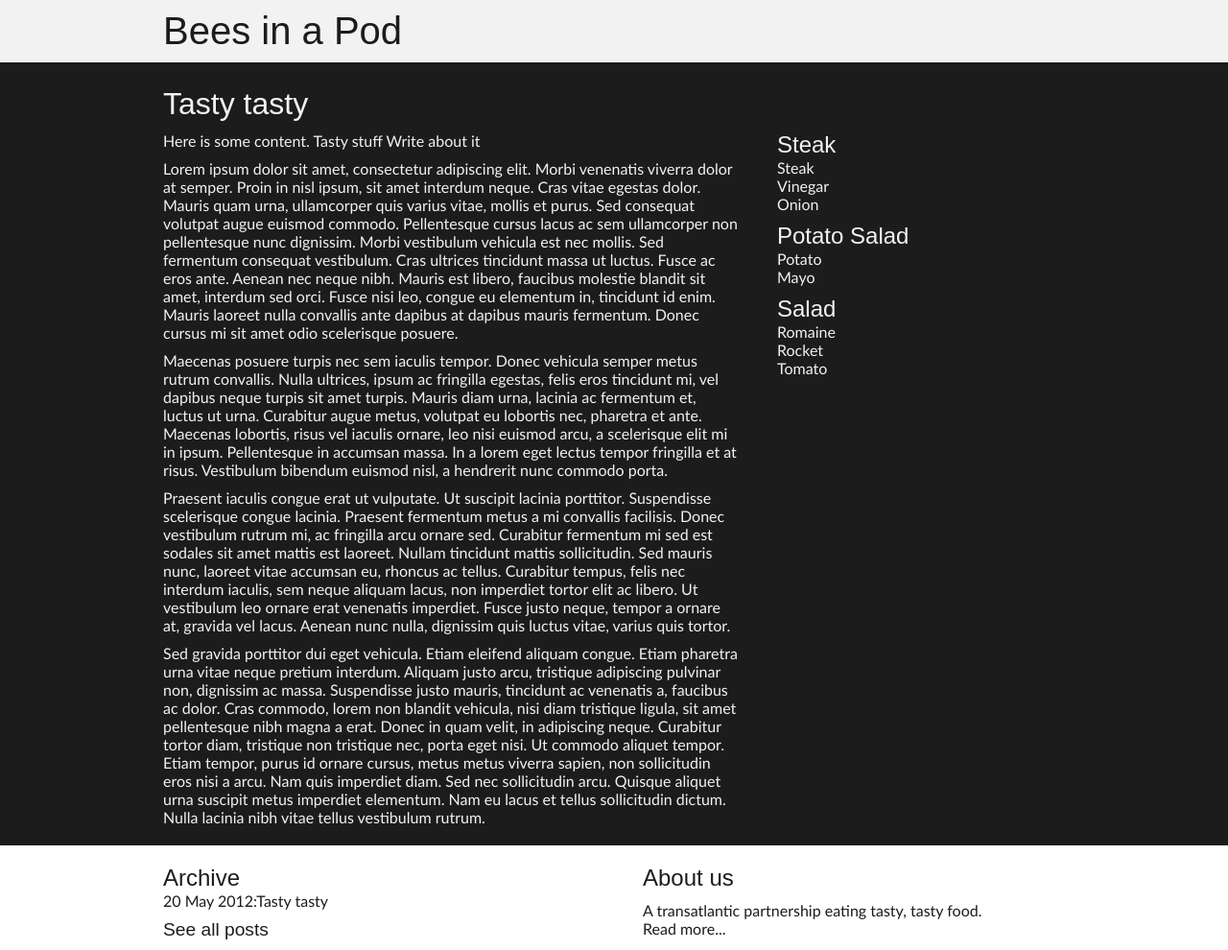
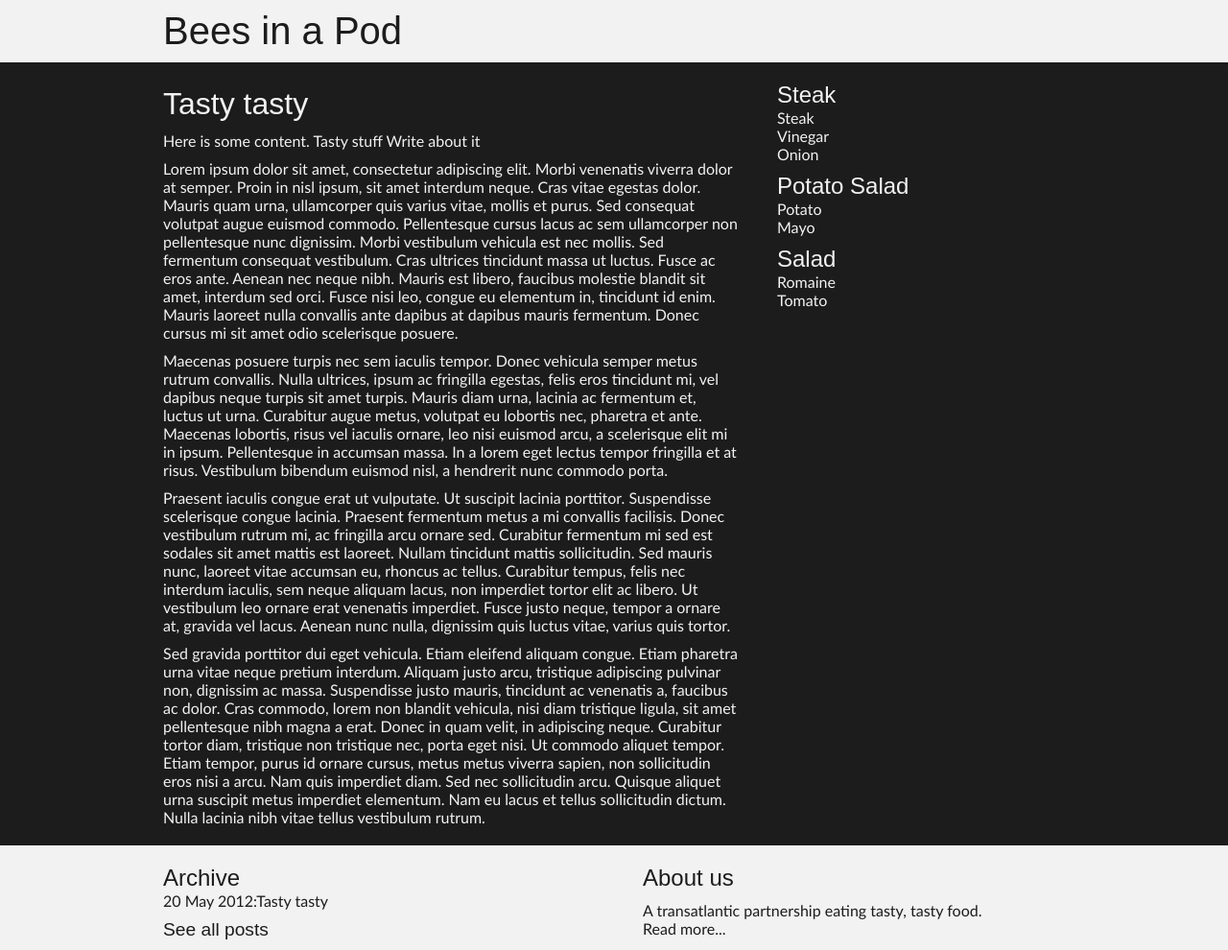
Before and after one commit to beesinapod/beesinapod.github.com, a Jekyll site: the page built from meals/_posts/2012-02-27-chimichurra.markdown, in a window 1280 px wide. Shown: the whole page at 96% size. Built offline with Jekyll 4.4.1, drawn with Linux system fonts in a browser that asks for light colours; nearby versions of some CDN libraries.

Commit message:
better content structure (and styling)

```diff
--- a/_layouts/post.html
+++ b/_layouts/post.html
@@ -2,5 +2,13 @@
 layout: base
 ---
 
+<section class="main">
 <h2 class="title">{{ page.title }}</h2>
 {{ content }}
+</section>
+
+<section class="ingredients">
+    {% for element in page.elements %}
+        {{ element | markdownify }}
+    {% endfor %}
+</section>
--- a/meals/_posts/2012-02-27-chimichurra.markdown
+++ b/meals/_posts/2012-02-27-chimichurra.markdown
@@ -3,39 +3,31 @@
 title: Tasty tasty
 description: Here is a description for this
 main_pic:
+elements:
+- |
+    ### Steak
+    * Steak
+    * Vinegar
+    * Onion
+- |
+    ### Potato Salad
+    * Potato
+    * Mayo
+- |
+    ### Salad
+    * Romaine
+    * Tomato
 date: 2012-05-20
 ---
 
-<section class="ingredients">
-<h3>Steak</h3>
-<ul>
-<li>Steak</li>
-<li>Vinegar</li>
-<li>Onion</li>
-</ul>
-<h3>Potato Salad</h3>
-<ul>
-<li>Potato</li>
-<li>Mayo</li>
-</ul>
-<h3>Salad</h3>
-<ul>
-<li>Romaine</li>
-<li>Rocket</li>
-<li>Tomato</li>
-</ul>
-</section>
+Here is some content.
+Tasty stuff
+Write about it
 
-<section class="main">
-<p>Here is some content.
-Tasty stuff
-Write about it</p>
+Lorem ipsum dolor sit amet, consectetur adipiscing elit. Morbi venenatis viverra dolor at semper. Proin in nisl ipsum, sit amet interdum neque. Cras vitae egestas dolor. Mauris quam urna, ullamcorper quis varius vitae, mollis et purus. Sed consequat volutpat augue euismod commodo. Pellentesque cursus lacus ac sem ullamcorper non pellentesque nunc dignissim. Morbi vestibulum vehicula est nec mollis. Sed fermentum consequat vestibulum. Cras ultrices tincidunt massa ut luctus. Fusce ac eros ante. Aenean nec neque nibh. Mauris est libero, faucibus molestie blandit sit amet, interdum sed orci. Fusce nisi leo, congue eu elementum in, tincidunt id enim. Mauris laoreet nulla convallis ante dapibus at dapibus mauris fermentum. Donec cursus mi sit amet odio scelerisque posuere.
 
-<p>Lorem ipsum dolor sit amet, consectetur adipiscing elit. Morbi venenatis viverra dolor at semper. Proin in nisl ipsum, sit amet interdum neque. Cras vitae egestas dolor. Mauris quam urna, ullamcorper quis varius vitae, mollis et purus. Sed consequat volutpat augue euismod commodo. Pellentesque cursus lacus ac sem ullamcorper non pellentesque nunc dignissim. Morbi vestibulum vehicula est nec mollis. Sed fermentum consequat vestibulum. Cras ultrices tincidunt massa ut luctus. Fusce ac eros ante. Aenean nec neque nibh. Mauris est libero, faucibus molestie blandit sit amet, interdum sed orci. Fusce nisi leo, congue eu elementum in, tincidunt id enim. Mauris laoreet nulla convallis ante dapibus at dapibus mauris fermentum. Donec cursus mi sit amet odio scelerisque posuere.</p>
+Maecenas posuere turpis nec sem iaculis tempor. Donec vehicula semper metus rutrum convallis. Nulla ultrices, ipsum ac fringilla egestas, felis eros tincidunt mi, vel dapibus neque turpis sit amet turpis. Mauris diam urna, lacinia ac fermentum et, luctus ut urna. Curabitur augue metus, volutpat eu lobortis nec, pharetra et ante. Maecenas lobortis, risus vel iaculis ornare, leo nisi euismod arcu, a scelerisque elit mi in ipsum. Pellentesque in accumsan massa. In a lorem eget lectus tempor fringilla et at risus. Vestibulum bibendum euismod nisl, a hendrerit nunc commodo porta.
 
-<p>Maecenas posuere turpis nec sem iaculis tempor. Donec vehicula semper metus rutrum convallis. Nulla ultrices, ipsum ac fringilla egestas, felis eros tincidunt mi, vel dapibus neque turpis sit amet turpis. Mauris diam urna, lacinia ac fermentum et, luctus ut urna. Curabitur augue metus, volutpat eu lobortis nec, pharetra et ante. Maecenas lobortis, risus vel iaculis ornare, leo nisi euismod arcu, a scelerisque elit mi in ipsum. Pellentesque in accumsan massa. In a lorem eget lectus tempor fringilla et at risus. Vestibulum bibendum euismod nisl, a hendrerit nunc commodo porta.</p>
+Praesent iaculis congue erat ut vulputate. Ut suscipit lacinia porttitor. Suspendisse scelerisque congue lacinia. Praesent fermentum metus a mi convallis facilisis. Donec vestibulum rutrum mi, ac fringilla arcu ornare sed. Curabitur fermentum mi sed est sodales sit amet mattis est laoreet. Nullam tincidunt mattis sollicitudin. Sed mauris nunc, laoreet vitae accumsan eu, rhoncus ac tellus. Curabitur tempus, felis nec interdum iaculis, sem neque aliquam lacus, non imperdiet tortor elit ac libero. Ut vestibulum leo ornare erat venenatis imperdiet. Fusce justo neque, tempor a ornare at, gravida vel lacus. Aenean nunc nulla, dignissim quis luctus vitae, varius quis tortor.
 
-<p>Praesent iaculis congue erat ut vulputate. Ut suscipit lacinia porttitor. Suspendisse scelerisque congue lacinia. Praesent fermentum metus a mi convallis facilisis. Donec vestibulum rutrum mi, ac fringilla arcu ornare sed. Curabitur fermentum mi sed est sodales sit amet mattis est laoreet. Nullam tincidunt mattis sollicitudin. Sed mauris nunc, laoreet vitae accumsan eu, rhoncus ac tellus. Curabitur tempus, felis nec interdum iaculis, sem neque aliquam lacus, non imperdiet tortor elit ac libero. Ut vestibulum leo ornare erat venenatis imperdiet. Fusce justo neque, tempor a ornare at, gravida vel lacus. Aenean nunc nulla, dignissim quis luctus vitae, varius quis tortor.</p>
-
-<p>Sed gravida porttitor dui eget vehicula. Etiam eleifend aliquam congue. Etiam pharetra urna vitae neque pretium interdum. Aliquam justo arcu, tristique adipiscing pulvinar non, dignissim ac massa. Suspendisse justo mauris, tincidunt ac venenatis a, faucibus ac dolor. Cras commodo, lorem non blandit vehicula, nisi diam tristique ligula, sit amet pellentesque nibh magna a erat. Donec in quam velit, in adipiscing neque. Curabitur tortor diam, tristique non tristique nec, porta eget nisi. Ut commodo aliquet tempor. Etiam tempor, purus id ornare cursus, metus metus viverra sapien, non sollicitudin eros nisi a arcu. Nam quis imperdiet diam. Sed nec sollicitudin arcu. Quisque aliquet urna suscipit metus imperdiet elementum. Nam eu lacus et tellus sollicitudin dictum. Nulla lacinia nibh vitae tellus vestibulum rutrum.</p>
-</section>
+Sed gravida porttitor dui eget vehicula. Etiam eleifend aliquam congue. Etiam pharetra urna vitae neque pretium interdum. Aliquam justo arcu, tristique adipiscing pulvinar non, dignissim ac massa. Suspendisse justo mauris, tincidunt ac venenatis a, faucibus ac dolor. Cras commodo, lorem non blandit vehicula, nisi diam tristique ligula, sit amet pellentesque nibh magna a erat. Donec in quam velit, in adipiscing neque. Curabitur tortor diam, tristique non tristique nec, porta eget nisi. Ut commodo aliquet tempor. Etiam tempor, purus id ornare cursus, metus metus viverra sapien, non sollicitudin eros nisi a arcu. Nam quis imperdiet diam. Sed nec sollicitudin arcu. Quisque aliquet urna suscipit metus imperdiet elementum. Nam eu lacus et tellus sollicitudin dictum. Nulla lacinia nibh vitae tellus vestibulum rutrum.
--- a/static/styles.css
+++ b/static/styles.css
@@ -13,9 +13,8 @@
 input,textarea,select{font-family:inherit;font-size:inherit;font-weight:inherit;}
 input,textarea,select{*font-size:100%;}
 legend{color:#000000;}
-.cf:before,.cf:after{content:"";display:table;}
-.cf:after{clear:both;}
-.cf{*zoom:1;}
+.cf{*zoom:1;}.cf:after{clear:both;content:"";display:table;}
+.cf:before{content:"";display:table;}
 body{font-family:'Gill Sans','Gill Sans MT','Gill Sans W01 Medium',sans-serif;background-color:#1c1c1c;color:#f2f2f2;}
 h1{font-family:Futura-Medium,Futura W01 Medium,Futura,Arial,Sans-Serif;font-size:2.5em;padding-top:15px;}
 h2{font-family:Futura-Medium,Futura W01 Medium,Futura,Arial,Sans-Serif;font-size:2em;padding-top:15px;}
@@ -26,11 +25,15 @@
 header{background-color:#f2f2f2;color:#1c1c1c;}header a{color:#1c1c1c;}
 footer{background-color:#f2f2f2;color:#1c1c1c;}footer a{color:#1c1c1c;}
 header div{width:960px;margin:auto;}header div h1{padding:10px;}
-footer div{*zoom:1;width:960px;margin:auto;display:block;}
+footer div{*zoom:1;width:960px;margin:auto;display:block;}footer div:after{clear:both;content:"";display:table;}
+footer div:before{content:"";display:table;}
 section#content{width:940px;padding:10px 10px 20px;margin:auto;}
+footer{*zoom:1;}footer:after{clear:both;content:"";display:table;}
+footer:before{content:"";display:table;}
 footer .about-us{float:right;width:440px;padding:10px;}
 footer .posts{float:left;width:480px;padding:10px;}
+section#content{*zoom:1;}section#content:after{clear:both;content:"";display:table;}
+section#content:before{content:"";display:table;}
 section#content .ing-fixed{position:fixed;top:10px;margin-left:640px;}
 section#content .ingredients{width:300px;float:right;}
-section#content .title{width:600px;}
-section#content .main{width:600px;}
+section#content .main{width:600px;float:left;}
```
Also changed, not shown: static/styles.less (+16 -15 lines).
